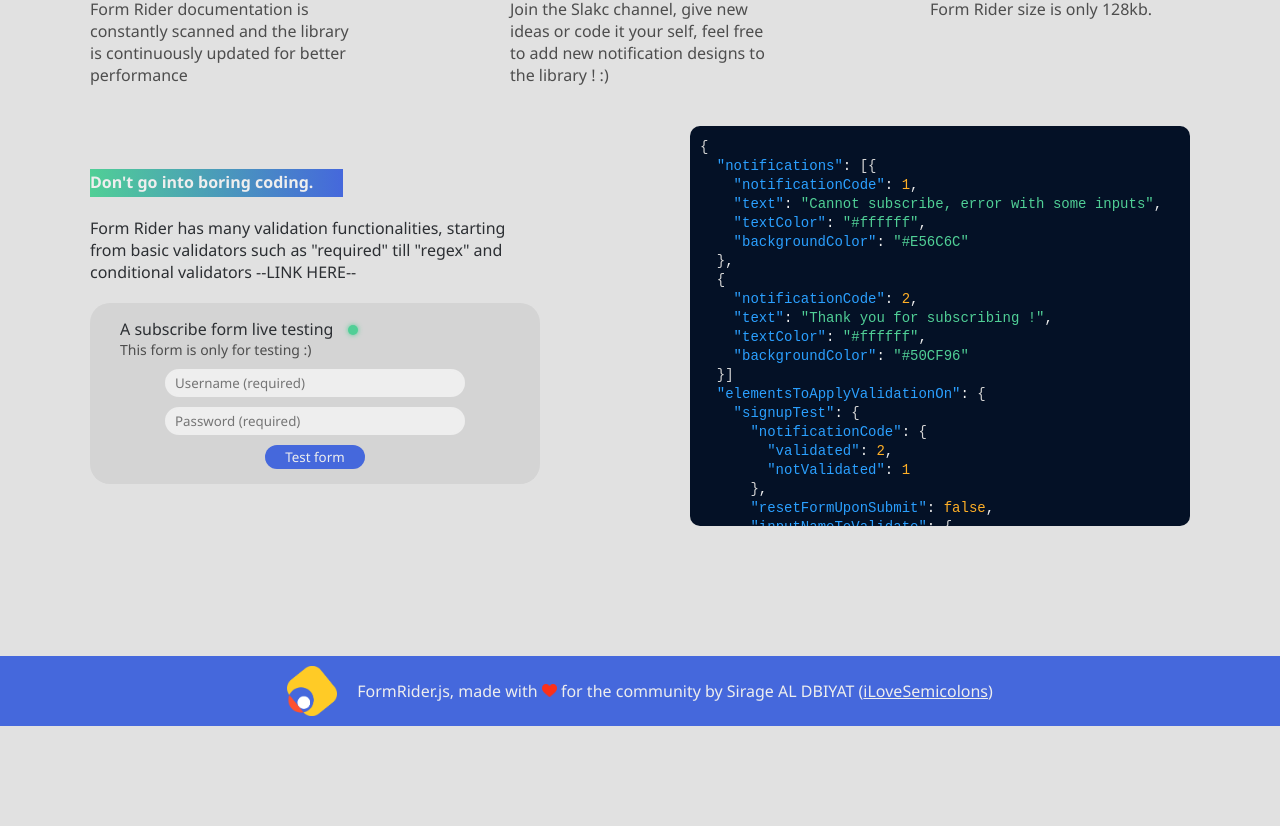
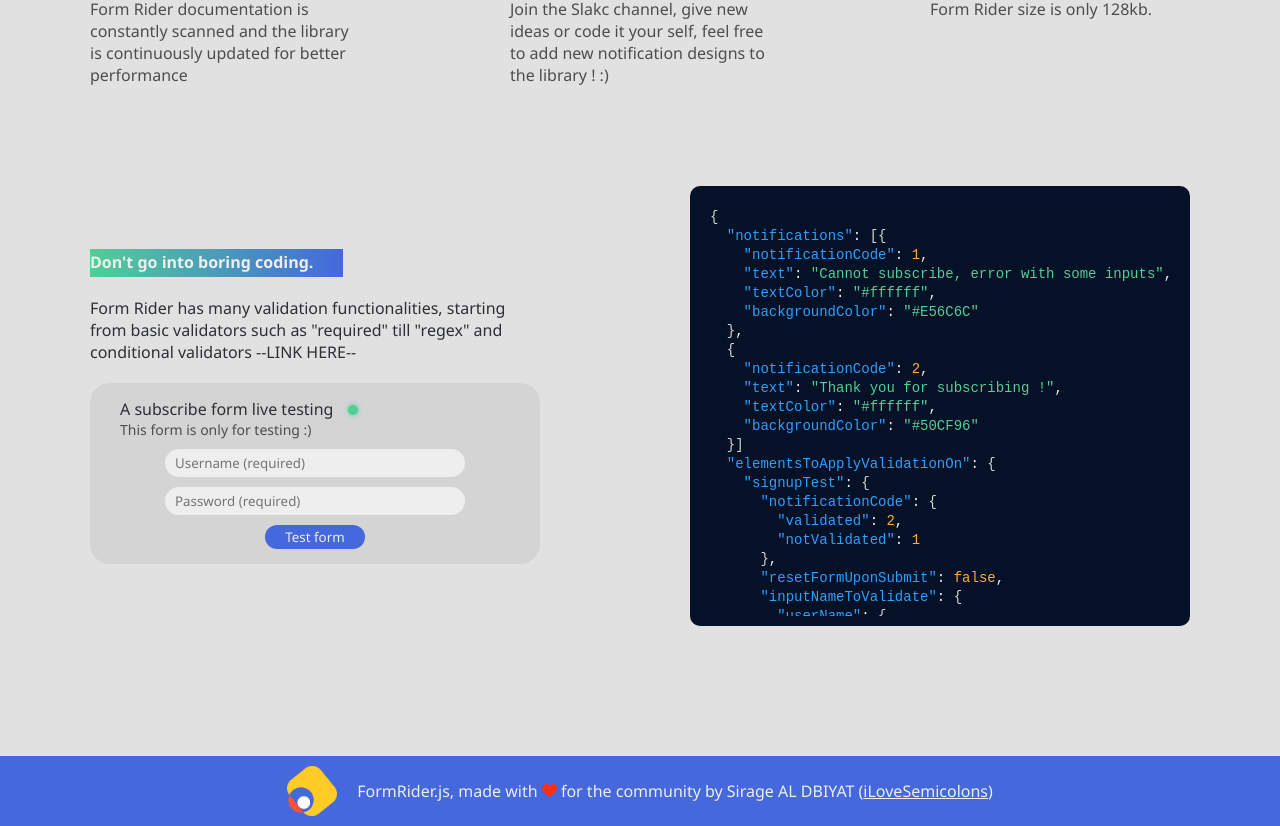
Before and after one commit to FormRiderjs/FormRiderjs-website, a Next.js app: page / in a window 1280 px wide. Shown: the part 556-1382 px from the top of the page. Before the commit the page ends 1282 px from the top, so only its background shows below. Built offline with nearby package versions, Linux system fonts and the light colour scheme.

Commit message:
fixed example1TextAreay radius issues

```diff
--- a/pages/index.js
+++ b/pages/index.js
@@ -95,6 +95,7 @@
             </div>
           </div>
           <div className={styles.example1RightContainer}>
+          <div className={styles.example1TextAreaContainer}>
             <div className={styles.example1TextArea}>
             <code className={styles.ee}>
             <span className={styles.ponctuation}>{"{"}</span><br/>
@@ -136,6 +137,7 @@
             <span/><span className={styles.ponctuation}>{"}"}</span><br/>
               </code>
             </div>
+            </div>
           </div>
         </div>
       </LayoutHomePage>
--- a/pages/index.module.scss
+++ b/pages/index.module.scss
@@ -72,6 +72,7 @@
     display: flex;
     align-items: center;
     margin: auto;
+    margin-top: 100px;
     justify-content: space-between;
 }
 
@@ -97,21 +98,26 @@
     width: 500px;
 }
 
+.example1TextAreaContainer {
+    background-color: #041126;
+    padding: 10px;
+    border-radius: 10px;
+    -webkit-border-radius: 10px;
+    -moz-border-radius: 10px;
+    -ms-border-radius: 10px;
+    -o-border-radius: 10px;
+}
+
 .example1TextArea {
     outline: none;
     border: none;
     resize: none;
     padding: 10px;
     width: 100%;
-    height: 400px;
+    height: 420px;
     background-color: #041126;
     font-weight: inherit;
     font-size: $fontSizeSmall;
-    border-radius: 10px;
-    -webkit-border-radius: 10px;
-    -moz-border-radius: 10px;
-    -ms-border-radius: 10px;
-    -o-border-radius: 10px;
     overflow: auto;
     color: $whiteBright;
 }
```
